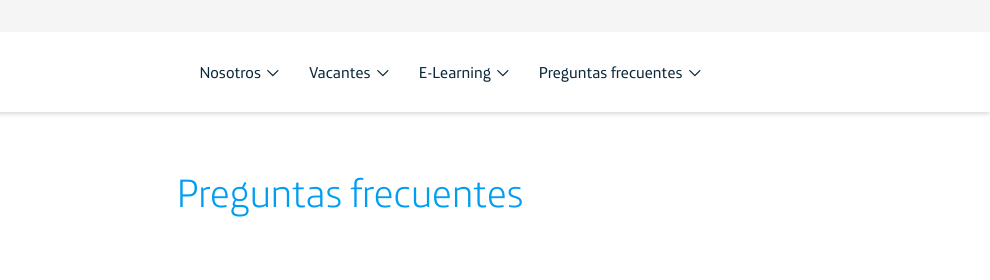
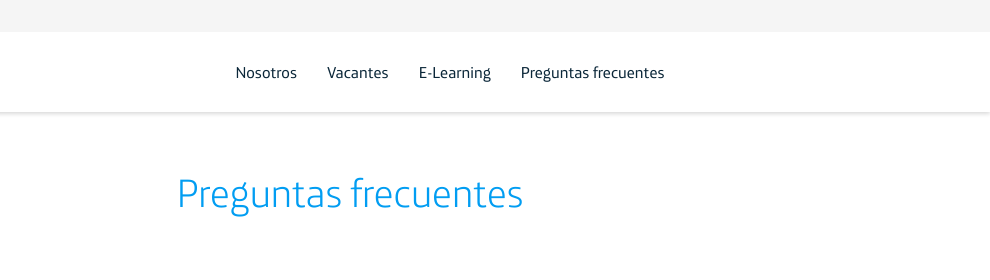
Before and after one commit to LeonardoPaz1305/MarcaEmpleadora, a plain HTML site: page preguntas-frecuentes.html in a window 1280 px wide. Shown: the top 280 px of the page, 290-1280 px from the left. Drawn offline with Linux system fonts and the light colour scheme; files whose address does not match are found by name.

Commit message:
Update preguntas-frecuentes.html

```diff
--- a/preguntas-frecuentes.html
+++ b/preguntas-frecuentes.html
@@ -33,22 +33,10 @@
                         <div class="layer bottom"></div>
                     </div>
                     <ul class="list" id="nav-mobile">
-                        <li class="item"><a class="link nav-dropdown-trigger" href="/MarcaEmpleadora/nosotros.html" data-target="nosotros" tabindex="0">Nosotros<span class="icon icon-arrow-down">
-                                    <svg>
-                                        <use xlink:href="images/icons/icons.svg#icon-arrow-down"></use>
-                                    </svg></span></a></li>
-                        <li class="item"><a class="link nav-dropdown-trigger" href="/MarcaEmpleadora/vacantes.html" data-target="vacantes" tabindex="0">Vacantes<span class="icon icon-arrow-down">
-                                    <svg>
-                                        <use xlink:href="images/icons/icons.svg#icon-arrow-down"></use>
-                                    </svg></span></a></li>
-                        <li class="item"><a class="link nav-dropdown-trigger" href="/MarcaEmpleadora/e-learning.html" data-target="e-learning" tabindex="0">E-Learning<span class="icon icon-arrow-down">
-                                    <svg>
-                                        <use xlink:href="images/icons/icons.svg#icon-arrow-down"></use>
-                                    </svg></span></a></li>
-                        <li class="item"><a class="link nav-dropdown-trigger" href="/MarcaEmpleadora/preguntas-frecuentes.html" data-target="preguntas-frecuentes" tabindex="0">Preguntas frecuentes<span class="icon icon-arrow-down">
-                                    <svg>
-                                        <use xlink:href="images/icons/icons.svg#icon-arrow-down"></use>
-                                    </svg></span></a></li>
+                        <li class="item"><a class="link nav-dropdown-trigger" href="/MarcaEmpleadora/nosotros.html" data-target="nosotros" tabindex="0">Nosotros</a></li>
+                        <li class="item"><a class="link nav-dropdown-trigger" href="/MarcaEmpleadora/vacantes.html" data-target="vacantes" tabindex="0">Vacantes</a></li>
+                        <li class="item"><a class="link nav-dropdown-trigger" href="/MarcaEmpleadora/e-learning.html" data-target="e-learning" tabindex="0">E-Learning</a></li>
+                        <li class="item"><a class="link nav-dropdown-trigger" href="/MarcaEmpleadora/preguntas-frecuentes.html" data-target="preguntas-frecuentes" tabindex="0">Preguntas frecuentes</a></li>
                     </ul>
                 </div>
             </nav>
```
